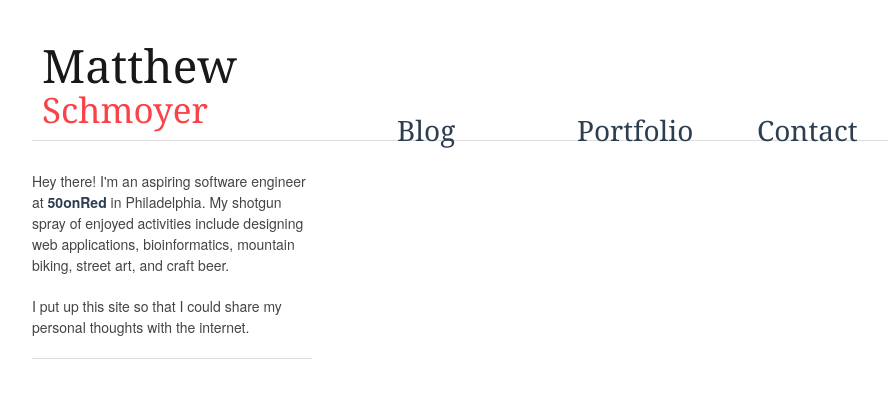
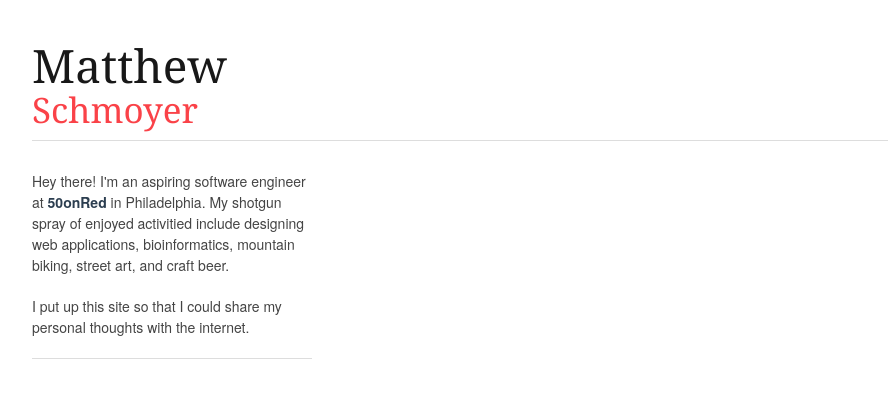
Before and after one commit to mschmo/personal-site, a Flask app: page / in a window 1280 px wide. Shown: the top 398 px of the page, without its empty margins (138-1026 px from the left). Run offline with Flask 2, Linux system fonts and the light colour scheme.

Commit message:
Removes funky tabs for now

```diff
--- a/server/static/css/main.css
+++ b/server/static/css/main.css
@@ -1,6 +1,7 @@
 /*
 *  Matthew Schmoyer
 *  Aug 16 2013
+*
 */
 
 /* Color theme */
@@ -9,6 +10,7 @@
 .gray {color:#D7DADB;}
 .light_blue{color:#6DBCDB;}
 
+/* Links */
 a, a:visited {
 	color: #2C3E50;
 	font-weight: bold;
@@ -18,9 +20,3 @@ a:hover, a:focus {color:#003050;}
 a.under_line:hover, a.under_line:focus {
 	text-decoration: underline;
 }
-
-.temp_header_adjust {
-	position: relative;
-	left: 175px;
-	top: 113px;
-}
--- a/server/templates/index.html
+++ b/server/templates/index.html
@@ -2,25 +2,12 @@
 {% block main_content %}
   <div class="container">
     <div class="sixteen columns">
-      <div class="three columns">
-        <h1 class="remove-bottom" style="margin-top: 40px">Matthew</h1>
-        <h2 class="red">Schmoyer</h2>
-      </div>
-      <div class="temp_header_adjust">
-        <div class="three columns">
-          <h3><a class="under_line" href="#">Blog</a></h3>
-        </div>
-        <div class="three columns">
-          <h3><a class="under_line" href="#">Portfolio</a></h3>
-        </div>
-        <div class="three columns">
-          <h3><a class="under_line" href="#">Contact</a></h3>
-        </div>
-      </div>
+      <h1 class="remove-bottom" style="margin-top: 40px">Matthew</h1>
+      <h2 class="red">Schmoyer</h2>
       <hr />
     </div>
     <div class="five columns">
-      <p>Hey there! I'm an aspiring software engineer at <a href="http://50onred.com" target="blank">50onRed</a> in Philadelphia. My shotgun spray of enjoyed activities include designing web applications, bioinformatics, mountain biking, street art, and craft beer.</p>
+      <p>Hey there! I'm an aspiring software engineer at <a href="http://50onred.com" target="blank">50onRed</a> in Philadelphia. My shotgun spray of enjoyed activitied include designing web applications, bioinformatics, mountain biking, street art, and craft beer.</p>
       <p>I put up this site so that I could share my personal thoughts with the internet.</p>
       <hr />
     </div>
```
